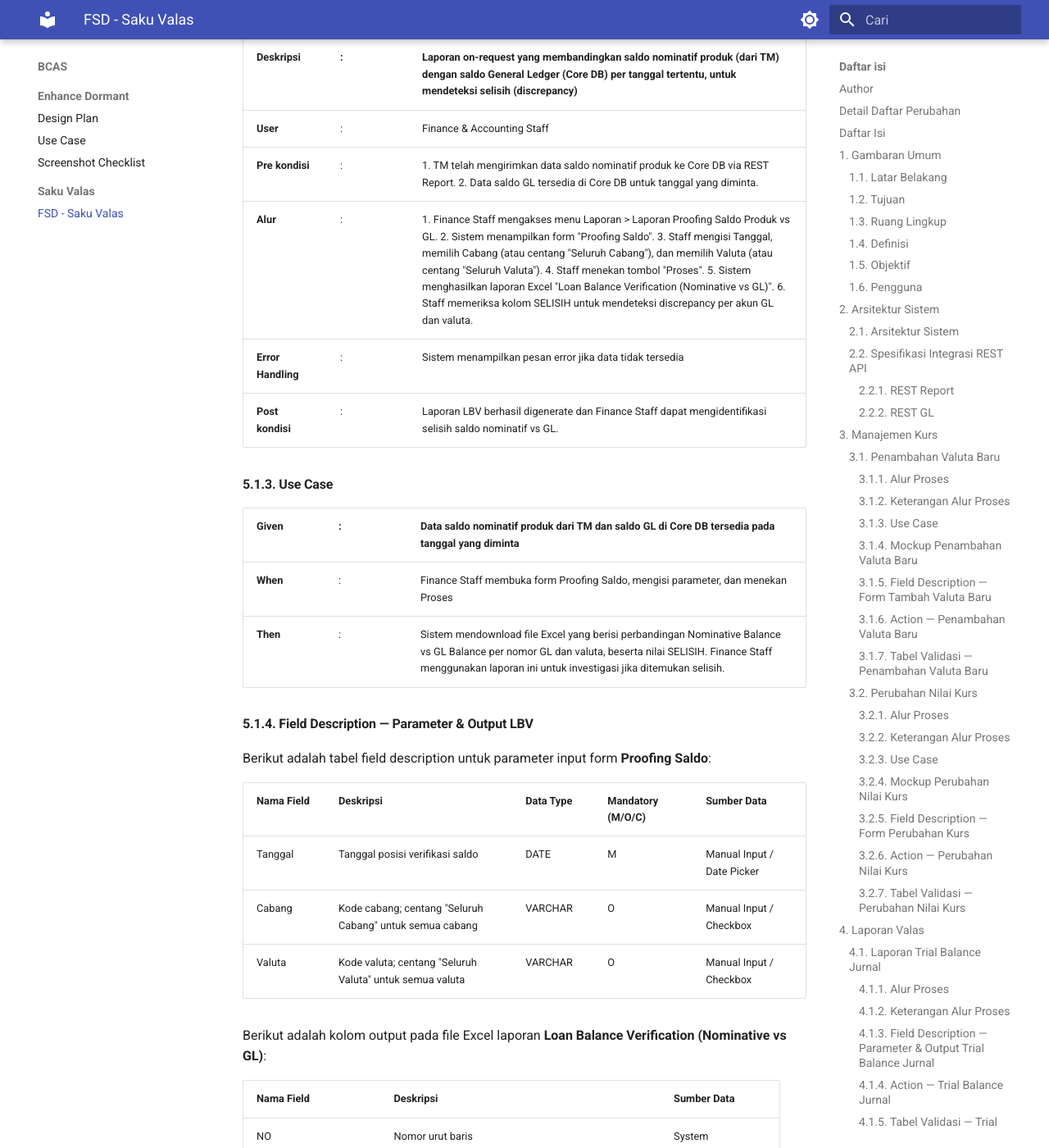
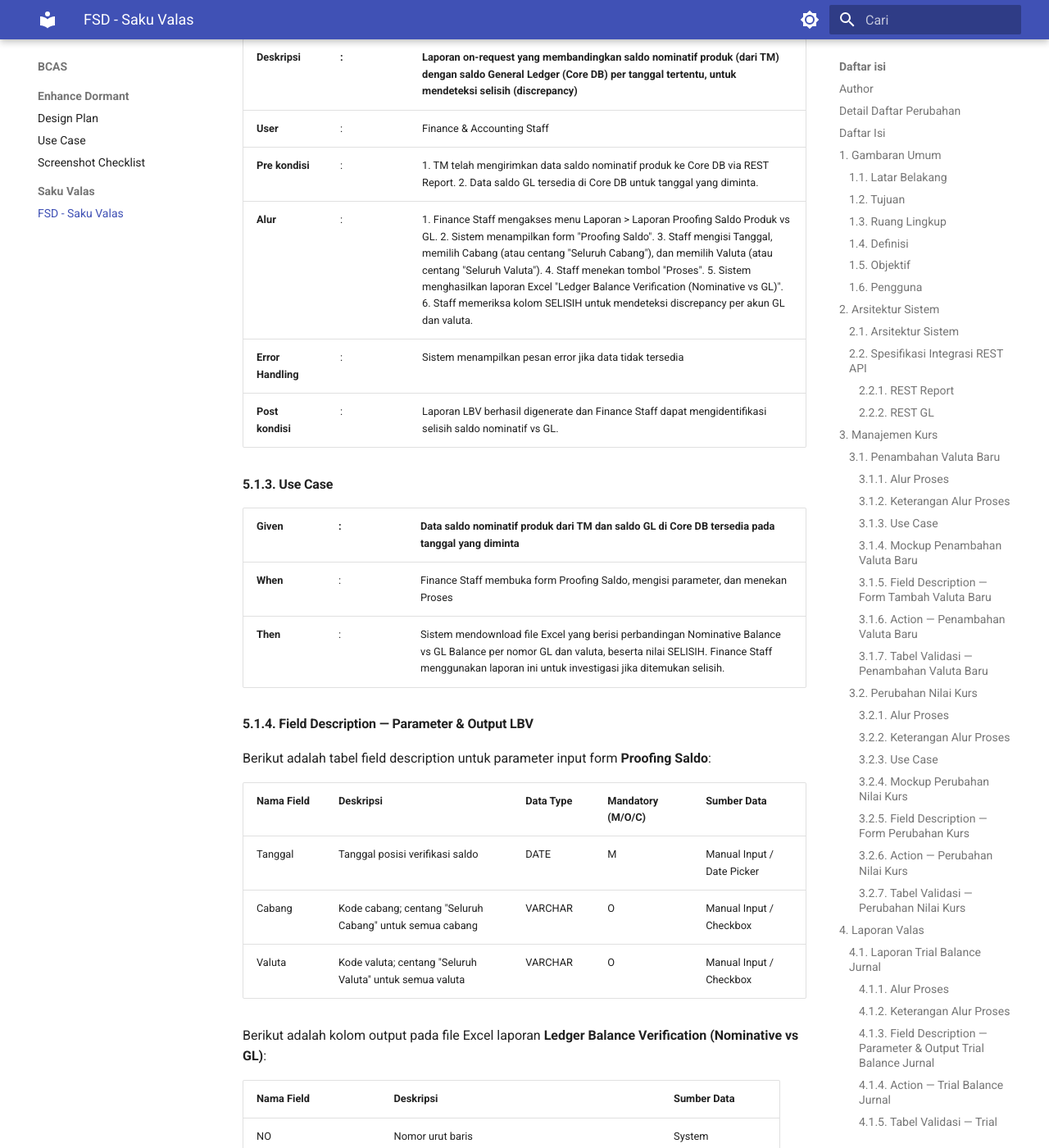
Before and after one commit to wisnu/ibank-docs, an MkDocs documentation site: the page built from docs/bcas/saku_valas/fsd_sakuvalas.md, in a window 1280 px wide and 1400 px high, scrolled down 23955 px. Shown: the whole window at 82% size. Built offline with MkDocs 1.6.1 and Material for MkDocs 9.7.7, drawn with Linux system fonts in a browser that asks for light colours; some of the changed text lies outside the part shown.

Commit message:
docs: correct terminology from "Loan Balance Verification" to "Ledger Balance Verification" in FSD Saku Valas

```diff
--- a/docs/bcas/saku_valas/fsd_sakuvalas.md
+++ b/docs/bcas/saku_valas/fsd_sakuvalas.md
@@ -552,7 +552,7 @@
 
 ---
 
-## 5. LBV (Loan Balance Verification)
+## 5. LBV (Ledger Balance Verification)
 
 ### 5.1. Laporan Proofing Saldo Produk vs GL (LBV)
 
@@ -563,7 +563,7 @@
     A["[Finance Staff] Akses Menu Laporan >\nLaporan Proofing Saldo Produk vs GL"] --> B["Sistem menampilkan form 'Proofing Saldo'"]
     B --> C["Input Parameter\n(Tanggal, Cabang, Valuta)"]
     C --> D["Klik Proses — Sistem generate laporan LBV"]
-    D --> E["Output: File Excel 'Loan Balance Verification\n(Nominative vs GL)'"]
+    D --> E["Output: File Excel 'Ledger Balance Verification\n(Nominative vs GL)'"]
     E --> F{"Terdapat Selisih?"}
     F -->|Tidak| G["Nominative Balance = GL Balance"]
     F -->|Ya| H["[Finance Staff] Investigasi Selisih\nberdasarkan detail per GL dan Valuta"]
@@ -575,7 +575,7 @@
 |---|---|---|
 | **User** | : | Finance & Accounting Staff |
 | **Pre kondisi** | : | 1. TM telah mengirimkan data saldo nominatif produk ke Core DB via REST Report. 2. Data saldo GL tersedia di Core DB untuk tanggal yang diminta. |
-| **Alur** | : | 1. Finance Staff mengakses menu Laporan > Laporan Proofing Saldo Produk vs GL. 2. Sistem menampilkan form "Proofing Saldo". 3. Staff mengisi Tanggal, memilih Cabang (atau centang "Seluruh Cabang"), dan memilih Valuta (atau centang "Seluruh Valuta"). 4. Staff menekan tombol "Proses". 5. Sistem menghasilkan laporan Excel "Loan Balance Verification (Nominative vs GL)". 6. Staff memeriksa kolom SELISIH untuk mendeteksi discrepancy per akun GL dan valuta. |
+| **Alur** | : | 1. Finance Staff mengakses menu Laporan > Laporan Proofing Saldo Produk vs GL. 2. Sistem menampilkan form "Proofing Saldo". 3. Staff mengisi Tanggal, memilih Cabang (atau centang "Seluruh Cabang"), dan memilih Valuta (atau centang "Seluruh Valuta"). 4. Staff menekan tombol "Proses". 5. Sistem menghasilkan laporan Excel "Ledger Balance Verification (Nominative vs GL)". 6. Staff memeriksa kolom SELISIH untuk mendeteksi discrepancy per akun GL dan valuta. |
 | **Error Handling** | : | Sistem menampilkan pesan error jika data tidak tersedia |
 | **Post kondisi** | : | Laporan LBV berhasil digenerate dan Finance Staff dapat mengidentifikasi selisih saldo nominatif vs GL. |
 
@@ -596,7 +596,7 @@
 | Cabang | Kode cabang; centang "Seluruh Cabang" untuk semua cabang | VARCHAR | O | Manual Input / Checkbox |
 | Valuta | Kode valuta; centang "Seluruh Valuta" untuk semua valuta | VARCHAR | O | Manual Input / Checkbox |
 
-Berikut adalah kolom output pada file Excel laporan **Loan Balance Verification (Nominative vs GL)**:
+Berikut adalah kolom output pada file Excel laporan **Ledger Balance Verification (Nominative vs GL)**:
 
 | **Nama Field** | **Deskripsi** | **Sumber Data** |
 |---|---|---|
```
